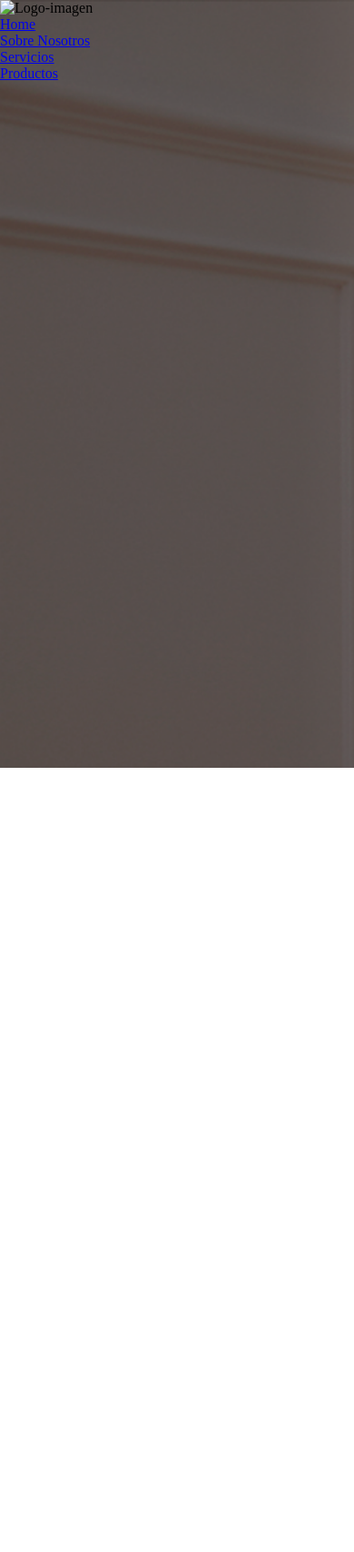
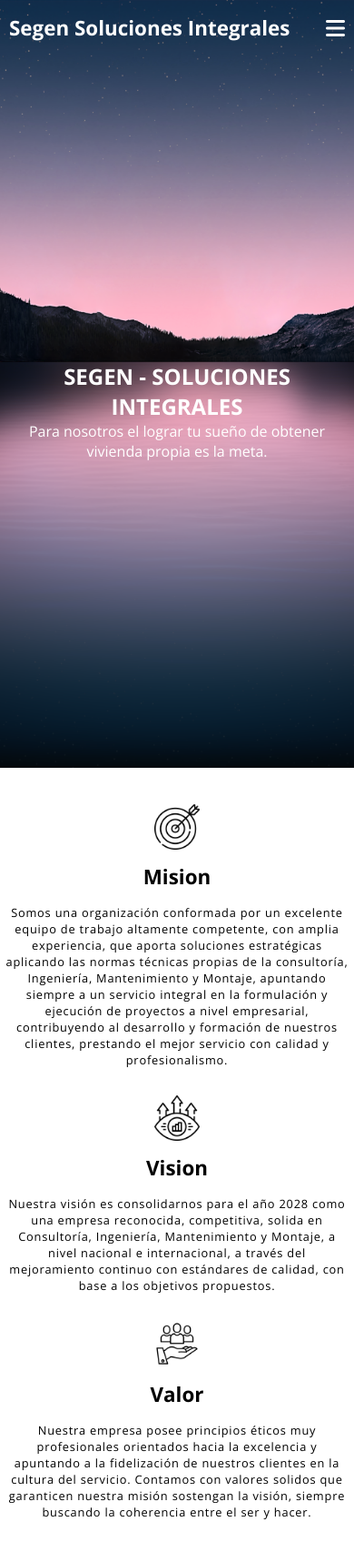
Before and after one commit to drayimix/empresa, a plain HTML site: page index.html in a window 390 px wide. Shown: the whole page at 91% size. Before the commit the page ends 844 px from the top, so only its background shows below. Drawn offline with nearby package versions, Linux system fonts and the light colour scheme.

Commit message:
Agregando sesiones / Realizando diseño

```diff
--- a/assets/css/style.css
+++ b/assets/css/style.css
@@ -1,16 +1,198 @@
-@import url('https://fonts.googleapis.com/css2?family=Roboto:wght@100;300;400;500;700;900&display=swap');
+@import url('https://fonts.googleapis.com/css2?family=Open+Sans:wght@300;400;500;600;700&display=swap');
+
 
 * {
     padding: 0;
     margin: 0;
     box-sizing: border-box;
+    font-family: 'Open Sans', sans-serif;
+}
+
+::-webkit-scrollbar {
+    display: none;
 }
 
 
-.header {
-    background-image: url('../img/header.png');
-    background-size: cover;
-    background-repeat: no-repeat;
+.container {
     width: 100%;
     height: 100vh;
+    background-image: url('../img/Apple-September-Event-California-Streaming-BasicAppleGuy-iDownloadBlog-6K-No-Logo-2048x1206.png');
+    background-size: cover;
+    background-position: center;
 }
+
+li {
+    list-style: none;
+}
+
+a {
+    text-decoration: none;
+    color: #fff;
+    font-size: 1rem;
+}
+
+a:hover {
+    color: red;
+}
+
+/* HEADER */
+.header {
+    position: relative;
+    padding: 0 2rem;
+}
+
+.container-nav {
+    width: 100%;
+    height: 60px;
+    display: flex;
+    justify-content: space-between;
+    margin: 0 auto;
+    align-items: center;
+    padding: 0 10px;
+}
+
+.container-nav .logo a {
+    font-size: 1.5rem;
+    font-weight: bold;
+}
+
+.container-nav .navegacion ul{
+    display: flex;
+    gap: 2rem;
+}
+
+.container-nav .toggle_btn {
+    color: #fff;
+    font-size: 1.5rem;
+    cursor: pointer;
+    display: none;
+}
+
+/* Menu responsivo */
+
+.menu_responsivo {
+    display: none;
+    position: absolute;
+    right: 2.5rem;
+    top: 60px;
+    height: 0;
+    width: 300px;
+    border-radius: 5px;
+    background-color: rgba(255, 255, 255, 0.1);
+    backdrop-filter: blur(15px);
+    overflow: hidden;
+    transition: height .2s cubic-bezier(0.175, 0.885, 0.32, 1.275);
+}
+
+.menu_responsivo.open{
+    height: 190px;
+}
+
+.menu_responsivo li {
+    padding: 0.7rem;
+    display: flex;
+    align-items: center;
+    justify-content: center;
+}
+
+
+/* Hero */
+
+section#hero {
+    height: calc(100vh - 60px);
+    display: flex;
+    flex-direction: column;
+    align-items: center;
+    justify-content: center;
+    text-align: center;
+    color: #fff;
+}
+
+/* Container Main */
+
+.container_main {
+    margin-top: 2.5rem;
+}
+
+#sobreNosotros {
+    width: 90%;
+    margin: auto;
+    display: grid;
+    grid-template-columns: repeat(3, 23.75rem);
+    column-gap: 7rem;
+    justify-content: center;
+    margin-bottom: 2.5rem;
+}
+
+#sobreNosotros .card {
+    width: 23.75rem;
+    display: flex;
+    flex-direction: column;
+    align-items: center;
+}
+
+.card .icon {
+    width: 3.1rem;
+}
+
+.card .icon img {
+    width: 100%;
+}
+
+.card h1 {
+    margin-top: 0.6rem;
+    font-size: 1.4rem;
+}
+
+.card p {
+    font-size: 0.8rem;
+    text-align: center;
+    margin-top: 15px;
+    letter-spacing: 0.8px;
+}
+
+/* Diseño Responsivo */
+
+@media (max-width: 992px) {
+    .container-nav .navegacion ul {
+        display: none;
+    }
+
+    .container-nav .toggle_btn {
+        display: block;
+    }
+
+    .menu_responsivo {
+        display: block;
+    }
+
+    #sobreNosotros {
+        grid-template-columns: repeat(2, 23.75rem);
+        column-gap: 50px;
+        row-gap: 50px;
+    }
+}
+
+@media (max-width: 576px) {
+    .menu_responsivo {
+        top: 80px;
+        left: 2.5rem;
+        width: unset;
+    }
+
+    #sobreNosotros {
+        grid-template-columns: 23.75rem;
+        row-gap: 30px;
+    }
+}
+
+@media (max-width: 435px) {
+
+    .header {
+        padding: 0;
+    }
+
+    .container-nav .logo a {
+        font-size: 1.4rem;
+    }
+}
--- a/assets/js/app.js
+++ b/assets/js/app.js
@@ -0,0 +1,13 @@
+const toggleBtn = document.querySelector('.toggle_btn')
+const toggleBtnIcon = document.querySelector('.toggle_btn i')
+const  menuResponsivo = document.querySelector('.menu_responsivo')
+
+
+toggleBtn.onclick = function() {
+    menuResponsivo.classList.toggle('open')
+    const isOpen = menuResponsivo.classList.contains('open')
+
+    toggleBtnIcon.classList = isOpen
+    ? 'fas fa-times'
+    : 'fas fa-bars'
+}
--- a/index.html
+++ b/index.html
@@ -6,24 +6,75 @@
     <meta name="viewport" content="width=device-width, initial-scale=1.0">
     <title>SEGEN</title>
 
-
+    <script src="https://kit.fontawesome.com/477effcca6.js" crossorigin="anonymous"></script>
     <link rel="stylesheet" href="./assets/css/style.css">
 </head>
 <body>
-    <header class="header">
+
+    <div class="container">
+        <header class="header" id="home">
             <div class="container-nav">
                 <div class="logo">
-                <img src="#" alt="Logo-imagen">
+                    <!-- <img src="#" alt="Logo-imagen"> !-->
+                    <a href="#">Segen Soluciones Integrales</a>
                 </div>
                 <nav class="navegacion">
                     <ul>
-                    <li><a href="#">Home</a></li>
-                    <li><a href="#">Sobre Nosotros</a></li>
-                    <li><a href="#">Servicios</a></li>
-                    <li><a href="#">Productos</a></li>
+                        <li><a href="#home">Home</a></li>
+                        <li><a href="#sobreNosotros">Sobre Nosotros</a></li>
+                        <li><a href="#servicios">Servicios</a></li>
+                        <li><a href="#productos">Productos</a></li>
                     </ul>
                 </nav>
+                <div class="toggle_btn"><i class="fas fa-bars"></i></div>
+            </div>
+            <div class="menu_responsivo">
+                <li><a href="#home">Home</a></li>
+                <li><a href="#sobreNosotros">Sobre Nosotros</a></li>
+                <li><a href="#servicios">Servicios</a></li>
+                <li><a href="#productos">Productos</a></li>
             </div>
         </header>
+
+        <div>
+            <section id="hero">
+                <h1>SEGEN - SOLUCIONES INTEGRALES</h1>
+                <p>Para nosotros el lograr tu sueño de obtener vivienda propia es la meta.</p>
+            </section>
+        </div>
+    </div>
+
+    <main class="container_main">
+        <section id="sobreNosotros">
+            <div class="card">
+                <div class="icon"><img src="./assets/img/objetivo.png" alt="Icono Mision"></div>
+                <h1>Mision</h1>
+                <p>Somos una organización conformada por un excelente equipo de trabajo
+                    altamente competente, con amplia experiencia, que aporta soluciones
+                    estratégicas aplicando las normas técnicas propias de la consultoría,
+                    Ingeniería, Mantenimiento y Montaje, apuntando siempre a un servicio
+                    integral en la formulación y ejecución de proyectos a nivel empresarial,
+                    contribuyendo al desarrollo y formación de nuestros clientes, prestando
+                    el mejor servicio con calidad y profesionalismo.
+                </p>
+            </div>
+            <div class="card">
+                <div class="icon"><img src="./assets/img/vision.png" alt="Icono Vision"></div>
+                <h1>Vision</h1>
+                <p>
+                    Nuestra visión es consolidarnos para el año 2028 como una empresa reconocida, competitiva, solida en Consultoría, Ingeniería, Mantenimiento y Montaje, a nivel nacional e internacional, a través del mejoramiento continuo con estándares de calidad, con base a los objetivos propuestos.
+                </p>
+            </div>
+            <div class="card">
+                <div class="icon"><img src="./assets/img/valor.png" alt="Icono Valor"></div>
+                <h1>Valor</h1>
+                <p>
+                    Nuestra empresa posee principios éticos muy profesionales orientados hacia la excelencia y apuntando a la fidelización de nuestros clientes en la cultura del servicio. Contamos con valores solidos que garanticen nuestra misión  sostengan la visión, siempre buscando la coherencia entre el ser y hacer.
+                </p>
+            </div>
+        </section>
+    </main>
+
+    <script src="./assets/js/app.js"></script>
 </body>
 </html>
```
Also changed, not shown: assets/img/Apple-September-Event-California-Streaming-BasicAppleGuy-iDownloadBlog-6K-No-Logo-2048x1206.png (added), assets/img/header.jpeg (added), assets/img/objetivo.png (added), assets/img/valor.png (added), assets/img/vision.png (added). Lines whose indentation alone changed are shown as unchanged.
